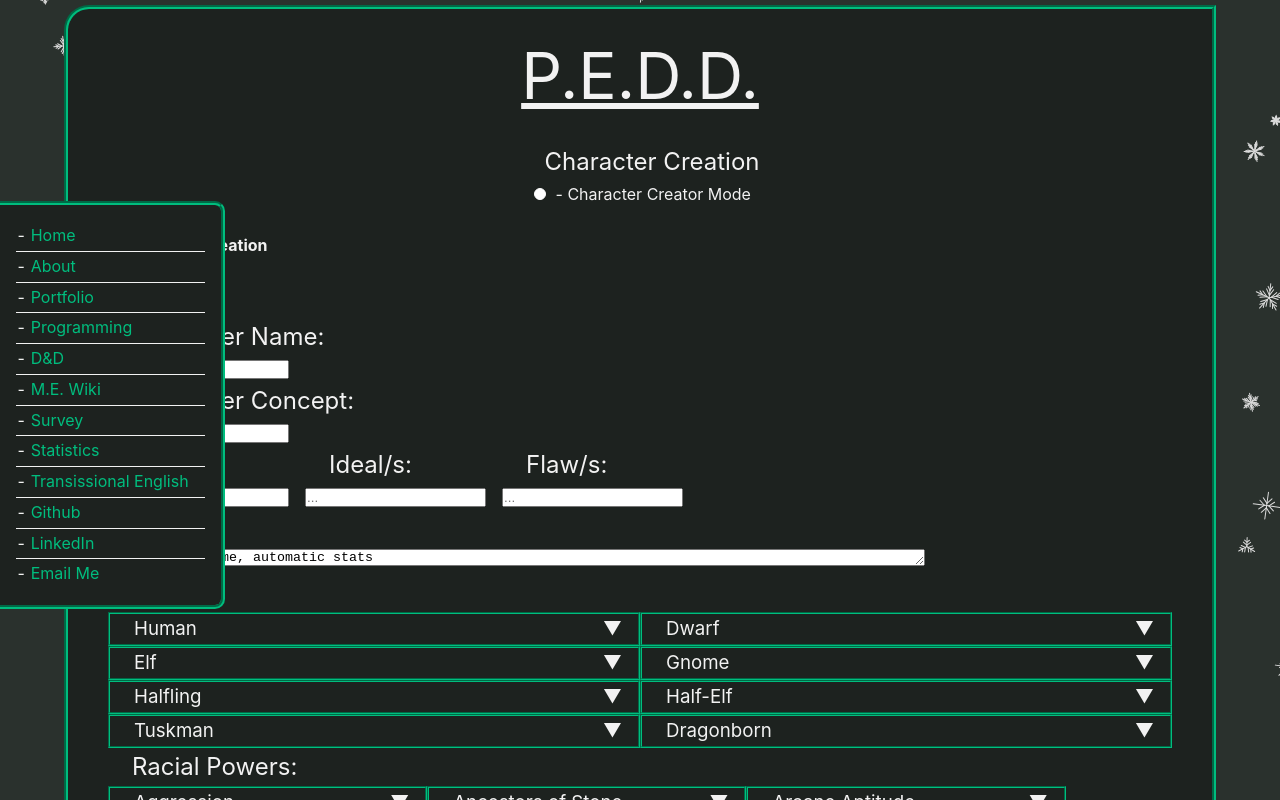
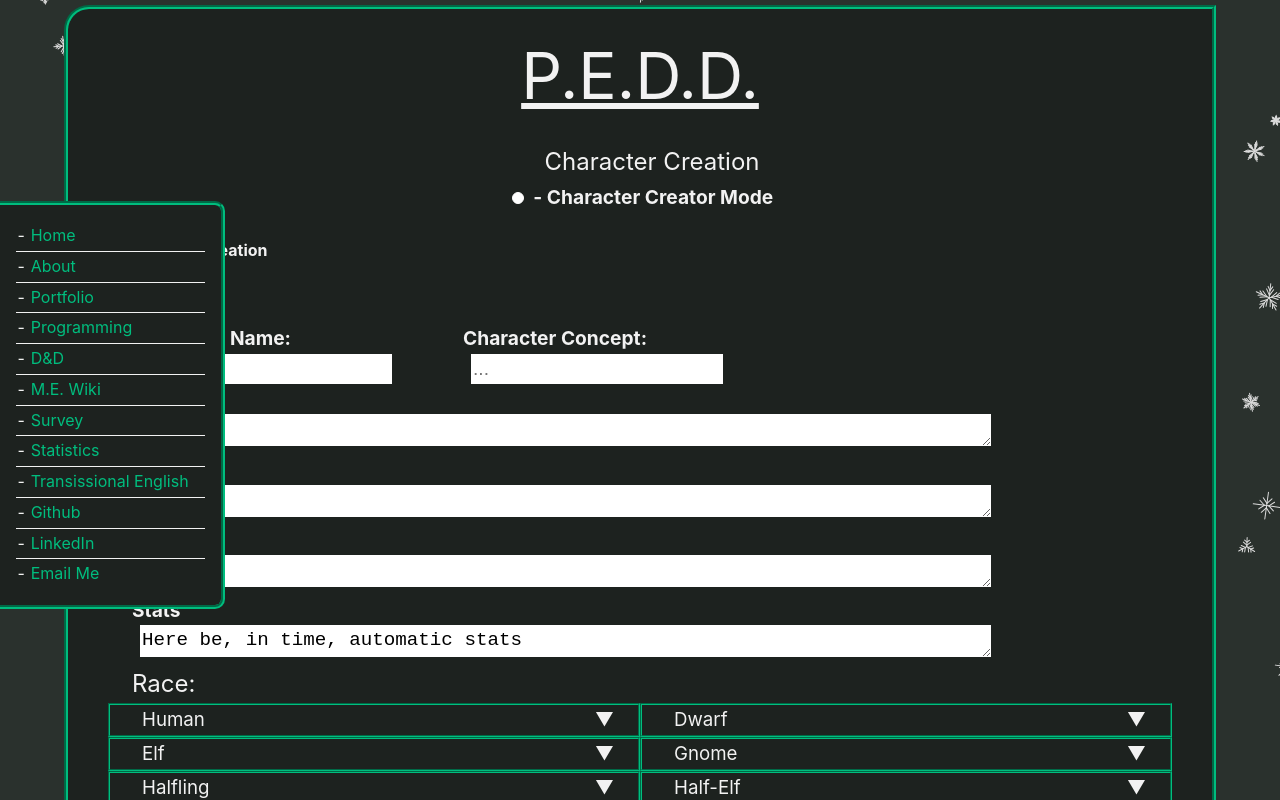
Before and after one commit to Tamillis/Personal_Site_2, a Vue app in the folder personal_site/: page /pedd/character-creation in a window 1280 px wide. Both pictures are taken after a click on the checkbox "- Character Creator Mode". Shown: the top 800 px of the page. Built offline with nearby package versions, Linux system fonts and the light colour scheme.

Commit message:
added basic character creation functionality

```diff
--- a/personal_site/src/views/Pedd/PEDDCharacterCreation.vue
+++ b/personal_site/src/views/Pedd/PEDDCharacterCreation.vue
@@ -5,7 +5,7 @@
 
         <div class="centre width-fit">
             <input type="checkbox" id="creator" class="radioQ" :value="creatorMode" @change="toggleCreator">
-            <label for="creator"> - Character Creator Mode</label>
+            <label for="creator" style="display:inline;"> - Character Creator Mode</label>
         </div>
 
         <PeddLinks />
@@ -15,44 +15,78 @@
         </div>
 
         <div class="main-text inset" v-show="creatorMode">
-            <div id="character-name">
-                <h2>Character Name: </h2>
-                <input id="character-name" placeholder="..." />
-            </div>
-            <div id="character-concept">
-                <h2>Character Concept: </h2>
-                <input id="character-name" placeholder="..." />
-            </div>
-            <div id="bonds-ideals-flaws" class="flex gap-1r">
+            <div class="flex gap-1r">
                 <div>
-                    <h2>Bond/s: </h2>
-                    <input id="character-name" placeholder="..." />
+                    <label for="character-name">Character Name: </label>
+                    <input id="character-name" class="text-entry w100" placeholder="..." />
                 </div>
                 <div>
-                    <h2>Ideal/s: </h2>
-                    <input id="character-name" placeholder="..." />
-                </div>
-                <div>
-                    <h2>Flaw/s: </h2>
-                    <input id="character-name" placeholder="..." />
+                    <label for="character-concept">Character Concept: </label>
+                    <input id="character-concept" class="text-entry w100" placeholder="..." />
                 </div>
             </div>
+            <div>
+                <label for="character-bonds">Bond/s: </label>
+                <textarea id="character-bonds" class="text-entry" placeholder="..."></textarea>
+            </div>
+            <div>
+                <label for="character-ideals">Ideal/s: </label>
+                <textarea id="character-ideals" class="text-entry" placeholder="..."></textarea>
+            </div>
+            <div>
+                <label for="character-flaws">Flaw/s: </label>
+                <textarea id="character-flaws" class="text-entry" placeholder="..."></textarea>
+            </div>
             <div id="stats">
-                <h2>Stats</h2>
-                <textarea cols="100" rows="1">Here be, in time, automatic stats</textarea>
+                <label>Stats</label>
+                <textarea class="text-entry">Here be, in time, automatic stats</textarea>
             </div>
-            <h2>Races: <span id="chosen-race">{{ chosenRace }}</span></h2>
+            <h2>Race: <span>{{ chosen.race }}</span></h2>
             <div id="races-container" class="card-container">
-                <PEDDRace v-for="race in raceCards" style="width:50%" :race="race" @click="chooseRace(race)"/>
+                <PEDDRace v-for="race in races" style="width:50%" :race="race"
+                    @race-chosen="() => openedRaceCards = chooseValue(race, 'race', openedRaceCards)"
+                    :expanded="openedRaceCards.includes(race.name)" />
             </div>
-            <h2>Racial Powers:</h2>
-            <div id="racial-powers-container" class="card-container" :key="key">
-                <PEDDPower v-for="power in racialPowers" style="width:30%" :power="power" />
+            <div v-if="openedRaceCards.length !== 0">
+                <h2>Racial Powers: <span>{{ chosen.racialPowers.join(', ') }}</span></h2>
+                <div id="racial-powers-container" class="card-container" :key="key">
+                    <PEDDPower v-for="power in racialPowers" style="width:30%" :power="power"
+                        @chosen="() => openedRacialPowerCards = choosePower(power, 'racialPowers', openedRacialPowerCards, 2)"
+                        :expanded="openedRacialPowerCards.includes(power.name)" />
+                </div>
             </div>
-            <div id="backgrounds-container"></div>
-            <div id="background-powers-container"></div>
-            <div class="proficiencies-list"></div>
-            <div id="role-container"></div>
+
+            <h2>Upbringing</h2>
+            <p>2 General Skills and 1 Language Skill</p>
+
+            <h2>Background: <span>{{ chosen.background }}</span></h2>
+            <div id="backgrounds-container">
+
+            </div>
+
+            <h3>Background Skills</h3>
+            <p>Background Stat Increases (automate as they're fixed?)</p>
+            <p>Background 6 General Skills</p>
+
+            <h2>Background Power: <span>{{ chosen.backgroundPower }}</span></h2>
+            <div id="background-powers-container" class="card-container" :key="key">
+                <PEDDPower v-for="power in backgroundPowers" style="width:30%" :power="power"
+                        @chosen="() => openedBackgroundPowerCards = choosePower(power, 'racialPowers', openedBackgroundPowerCards, 1)"
+                        :expanded="openedBackgroundPowerCards.includes(power.name)" />
+            </div>
+
+            <h2>Role Powers: <span>{{ chosen.rolePowers.join(', ') }}</span></h2>
+            <p>One day the below will be properly automatically filtered by prerequisites</p>
+            <div id="role-powers-container" class="card-container" :key="key">
+                <PEDDPower v-for="power in rolePowers" style="width:30%" :power="power"
+                        @chosen="() => openedRolePowerCards = choosePower(power, 'racialPowers', openedRolePowerCards, 2)"
+                        :expanded="openedRolePowerCards.includes(power.name)" />
+            </div>
+            <h3>Role Stat increases</h3>
+            <h3>4 Role Martial Skills</h3>
+
+            <h2>Equipment Collections</h2>
+            <p>Port this over from w/e</p>
         </div>
 
     </section>
@@ -60,7 +94,7 @@
 
 <script setup>
 import { putMdinElement } from '../../assets/functionality';
-import { onMounted, ref, reactive } from 'vue';
+import { onMounted, ref, computed } from 'vue';
 import PeddLinks from './PeddLinks.vue';
 import PEDDPower from './PEDDPower.vue';
 import PEDDRace from './PEDDRace.vue';
@@ -70,44 +104,78 @@ onMounted(() => {
     putMdinElement('../src/assets/pedd/pedd-character-creation.md', 'pedd')
 });
 
-let racialPowers = ref(powers.filter(p => p.tag.includes("racial")));
-let raceCards = races.map(p=> {return {...p, expanded: false}});
+let racialPowers = computed(
+    () => powers.filter(p => p.tag.includes("racial") && p.tag.includes(chosen.value.race.toLowerCase()))
+);
+let backgroundPowers = computed(() => powers.filter(p => p.tag.includes("background")));
+let rolePowers = computed(() => powers.filter(p => !p.tag.includes("racial") || (p.tag.includes("racial") && p.tag.includes("background"))));
 
 let creatorMode = ref(false);
-let chosenRace = ref("");
+let chosen = ref({
+    race: "",
+    racialPowers: [],
+    background: "",
+    backgroundPower: "",
+    rolePowers: []
+});
 let key = ref(0);
+
+let openedRaceCards = [];
+let openedRacialPowerCards = [];
+let openedBackgroundPowerCards = [];
+let openedRolePowerCards = [];
 
 let toggleCreator = () => creatorMode.value = !creatorMode.value;
 
-let selectedRaces = [];
-let chooseRace = (race) => {
-    let raceName = race.name;
+// choose(race, "race", openedRaceCards) and return selection otherwise the seemingly passed by value array will be lost! hahahaha
+let chooseValue = (card, attribute, opened) => {
     key.value++;
-    if (!selectedRaces.includes(raceName)) {
-        chosenRace.value = raceName;
-        selectedRaces.push(raceName);
-        racialPowers.value = powers.filter(p => p.tag.includes("racial") && p.tag.includes(raceName.toLowerCase()));
-        race.expanded = true;
+    if (!opened.includes(card.name)) {
+        //clicking an un-opened card
+        chosen.value[attribute] = card.name;
+        opened.push(card.name);
     }
-    else if (chosenRace.value !== raceName) {
-        chosenRace.value = raceName;
-        racialPowers.value = powers.filter(p => p.tag.includes("racial") && p.tag.includes(raceName.toLowerCase()));
+    else if (chosen.value[attribute] !== card.name) {
+        //clicking an open card that is not the current selection
+        chosen.value[attribute] = card.name;
     }
     else {
-        selectedRaces = selectedRaces.filter(r => r !== raceName);
-        race.expanded = false;
-        if (selectedRaces.length > 0) {
-            chosenRace.value = selectedRaces[selectedRaces.length - 1];
-            racialPowers.value = powers.filter(p => p.tag.includes("racial") && p.tag.includes(chosenRace.value.toLowerCase()));
+        //clicking the opened and selected card, i.e. deselect and close it
+        opened = opened.filter(r => r !== card.name);
+        if (opened.length > 0) chosen.value[attribute] = opened[opened.length - 1];
+        else chosen.value[attribute] = "";
+    }
+
+    return opened;
+};
+
+let choosePower = (power, attribute, opened, max) => {
+    key.value++;
+    if (!opened.includes(power.name)) {
+        //clicking an un-opened card must open it
+        opened.push(power.name);
+
+        if (chosen.value[attribute].length < max) {
+            //and it can be added to selected list if there's room
+            chosen.value[attribute].push(power.name);
+        }
+    }
+    else {
+        //clicking an opened card
+        //if the opened card is not in the selected list and there is room, add it
+        if (!chosen.value[attribute].includes(power.name) && chosen.value[attribute].length < max) {
+            chosen.value[attribute].push(power.name);
         }
         else {
-            chosenRace.value = "";
-            racialPowers.value = powers.filter(p => p.tag.includes("racial"));
+            //remove it from the selected list
+            chosen.value[attribute] = chosen.value[attribute].filter(r => r !== power.name);
+            //and close that card
+            opened = opened.filter(r => r !== power.name);
         }
     }
+
+    return opened;
 };
-
-
 </script>
 
 <style>
@@ -195,4 +263,30 @@ let chooseRace = (race) => {
     flex-direction: row;
     flex-wrap: wrap;
 }
+
+.text-entry {
+    border: none;
+    border-radius: 0px;
+
+    margin-left: 2rem;
+    margin-right: 2rem;
+    padding: 4px 2px;
+
+    -moz-appearance: none;
+    -webkit-appearance: none;
+    appearance: none;
+
+    width: 80%;
+    font-size: var(--para-size);
+}
+
+textarea {
+    height: 2rem;
+}
+
+label {
+    font-weight: bold;
+    font-size: larger;
+    display: block;
+}
 </style>
--- a/personal_site/src/views/Pedd/PEDDRace.vue
+++ b/personal_site/src/views/Pedd/PEDDRace.vue
@@ -1,25 +1,27 @@
 <template>
     <div class="container">
-        <h3 class="accordian">{{ race.name }}<span v-if="!race.expanded" style="float:right;margin-right:1rem;">▼</span></h3>
-        <div id="body" v-if="race.expanded">
+        <h3 class="accordian" @click="$emit('raceChosen')">{{ race.name }}<span v-if="!expanded" class="arrow">▼</span><span class="arrow" v-else>▲</span></h3>
+        <div id="body" v-if="expanded">
             <h4>Description:</h4>
             <p>{{ race.desc }}</p>
             <h4>Stats: </h4>
-            <ul class="stats">
+            <ul class="data">
                 <li v-for="stat in race.stats">{{ stat }}</li>
             </ul>
-            <ul class="data">
-                <li>Base Health: {{ race.baseHealth }}</li>
-                <li>Age: <span v-html="marked.parse(race.age)"></span></li>
-                <li>Size: <span v-html="marked.parse(race.size)"></span></li>
-                <li>Speed: <span v-html="marked.parse(race.speed)"></span></li>
-                <li>Senses: <span v-html="marked.parse(race.senses)"></span></li>
-                <li v-for="extra in extras">{{ format(extra) }}: <span v-html="marked.parse(race[extra])"></span></li>
-            </ul>
-            <h4>Racial Powers: </h4>
-            <ul>
-                <li v-for="power in race.powers">{{ power }}</li>
-            </ul>
+
+            <h4>Base Health: <span>{{ race.baseHealth }}</span></h4>
+            <h4>Age: </h4>
+            <div v-html="marked.parse(race.age)"></div>
+            <h4>Size: </h4>
+            <div v-html="marked.parse(race.size)"></div>
+            <h4>Speed: </h4>
+            <div v-html="marked.parse(race.speed)"></div>
+            <h4>Senses: </h4>
+            <div v-html="marked.parse(race.senses)"></div>
+            <div v-for="extra in extras">
+                <h4>{{ format(extra) }}: </h4>
+                <div v-html="marked.parse(race[extra])"></div>
+            </div>
         </div>
     </div>
 </template>
@@ -27,7 +29,7 @@
 <script setup>
 import { ref } from 'vue';
 import {marked} from 'marked';
-const props = defineProps({ race: Object});
+const props = defineProps({ race: Object, expanded: Boolean});
 
 let standardHeadings = ["name", "desc", "stats", "baseHealth", "age", "size", "speed", "senses", "powers", "expanded"]
 let extras = Object.keys(props.race).filter(key => !standardHeadings.includes(key));
@@ -51,16 +53,12 @@ function capitalize(word) {
     justify-content: start;
     border: 2px groove var(--highlight);
     height:fit-content;
+    padding: 0px 0.5rem;
 }
 
-.stats {
+ul {
     display: flex;
     flex-wrap: wrap;
-}
-
-.data {
-    display: flex;
-    flex-direction: column;
 }
 
 ul li {
@@ -74,4 +72,9 @@ ul li {
 h4, strong {
     font-weight: bold;
 }
+
+.arrow {
+    float:right;
+    margin-right:1rem;
+}
 </style>
```
Also changed, not shown: personal_site/src/assets/pedd/pedd-combat.md (+1 -1 lines), personal_site/src/assets/pedd/pedd-races.json (+14 -13 lines), personal_site/src/views/Pedd/PEDDPower.vue (+9 -7 lines), personal_site/src/assets/pedd/pedd-powers.json.
